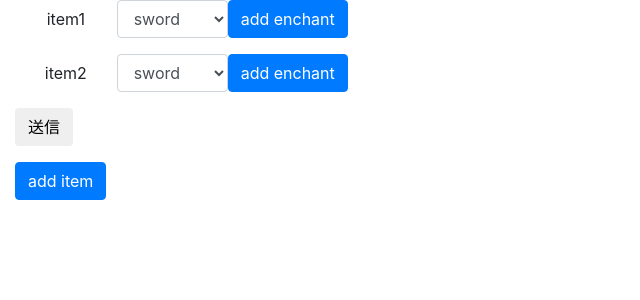
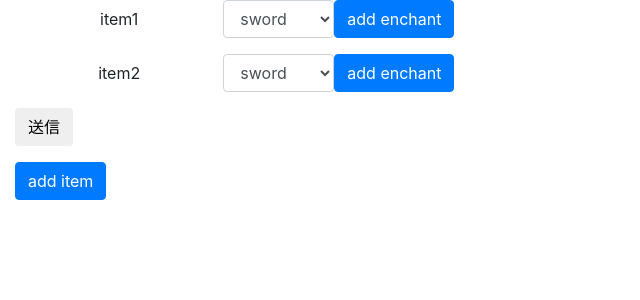
Before and after one commit to runrun9/flask_test, a Flask app: page / in a window 1280 px wide. Shown: the top 300 px of the page, without its empty margins (0-640 px from the left). Run offline with Flask 2, Linux system fonts and the light colour scheme; some libraries are stand-ins or nearby versions.

Commit message:
change max width from 50% to 100%

```diff
--- a/static/view_main.js
+++ b/static/view_main.js
@@ -35,7 +35,7 @@ document.getElementById("add_item_button").addEventListener("click", function(){
   submit_button.parentNode.insertBefore(new_tag, submit_button);
 
   new_tag = document.createElement("div");
-  new_tag.setAttribute("class", "col-sm-6 form-inline");
+  new_tag.setAttribute("class", "col-sm-12 form-inline");
   new_tag.setAttribute("id", "item"+next_item_num+"_inline");
   let parent_element = document.getElementsByClassName("form-group");
   parent_element[parent_element.length-2].appendChild(new_tag);
--- a/templates/main.html
+++ b/templates/main.html
@@ -10,7 +10,7 @@
 
         <form calss="form-horizontal" action="/test" method="post">
           <div class="form-group">
-            <div class="col-sm-6 form-inline" id="item1_inline">
+            <div class="col-sm-12 form-inline" id="item1_inline">
               <label class="col-sm-2 control-label">item1</label>
               <select name="item1_name" class="form-control" id="item1_id">
                 {% for i in json_data.keys() %}
@@ -23,7 +23,7 @@
           </div>
 
           <div class="form-group">
-            <div class="col-sm-6 form-inline" id="item2_inline">
+            <div class="col-sm-12 form-inline" id="item2_inline">
               <label class="col-sm-2 control-label">item2</label>
               <select name="item2_name" class="form-control" id="item2_id">
                 {% for i in json_data.keys() %}
```
